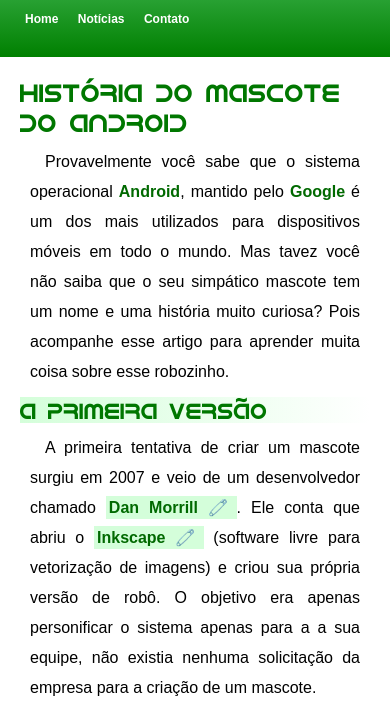
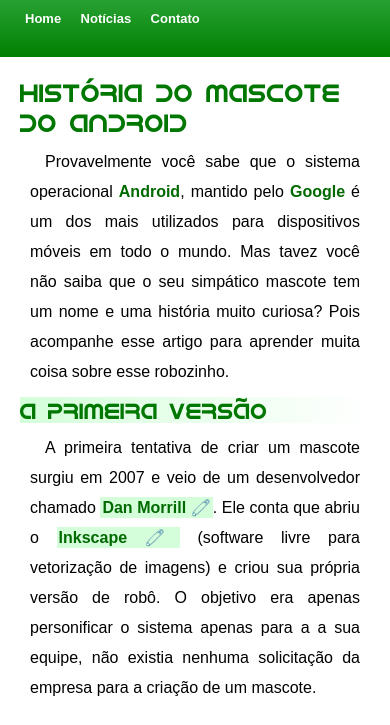
Before and after one commit to miguelzufelatto/projeto-android, a plain HTML site: page index.html in a window 390 px wide. Shown: the part 114-839 px from the top of the page. Drawn offline with nearby package versions, Linux system fonts and the light colour scheme.

Commit message:
Update style.css

```diff
--- a/style.css
+++ b/style.css
@@ -146,6 +146,7 @@ section#moreinfo > p {
 
 div#bye {
   text-align: left;
+  line-height: 25px;
   margin-top: 20px;
 }
 
@@ -154,7 +155,7 @@ section#historia > p > a {
   color: #006900;
   font-weight: bolder;
   text-decoration: none;
-  padding: 3px;
+  padding: 2px;
 }
 
 section#historia > p > a:hover {
@@ -228,7 +229,7 @@ div.video > iframe {
   }
 
   header > nav > a {
-    font-size: 12px;
+    font-size: 13px;
   }
 
   footer > p {
```
